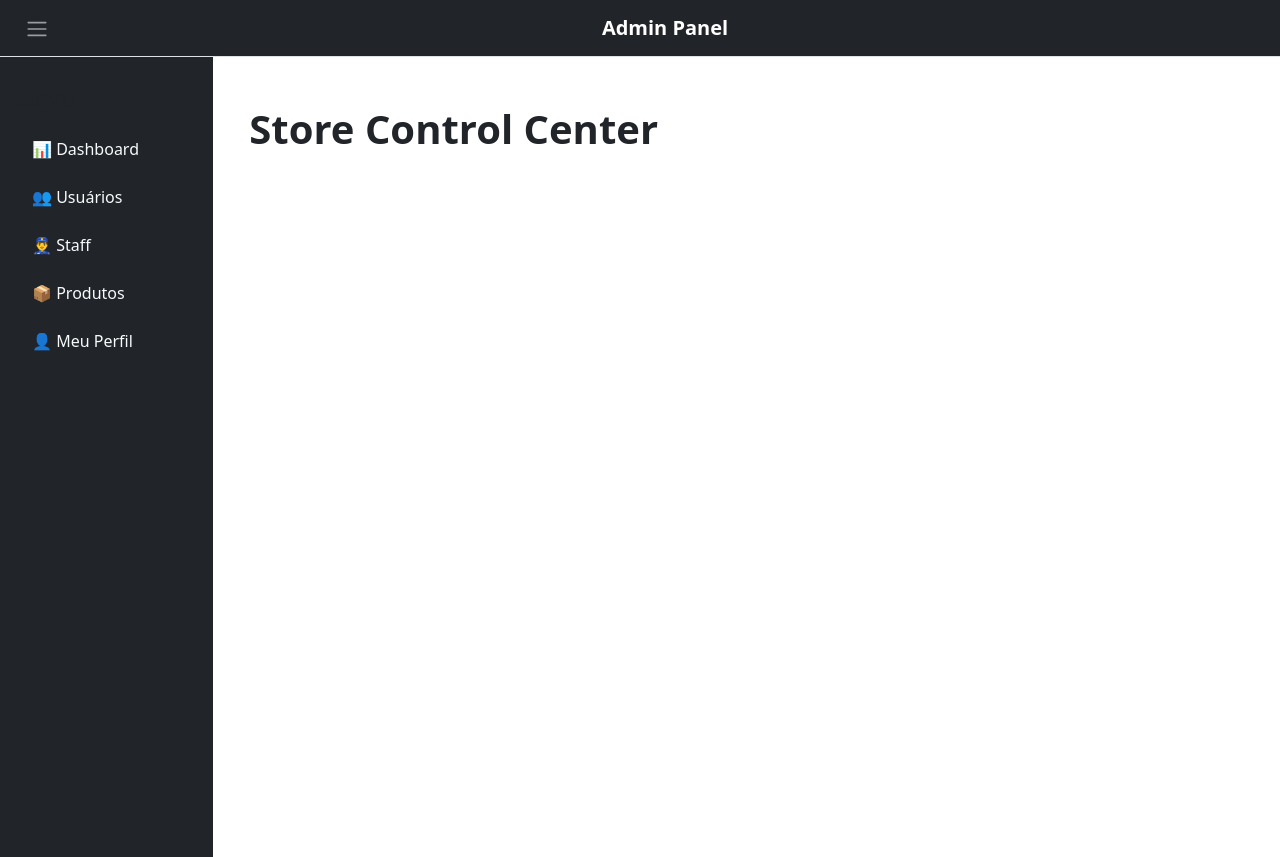
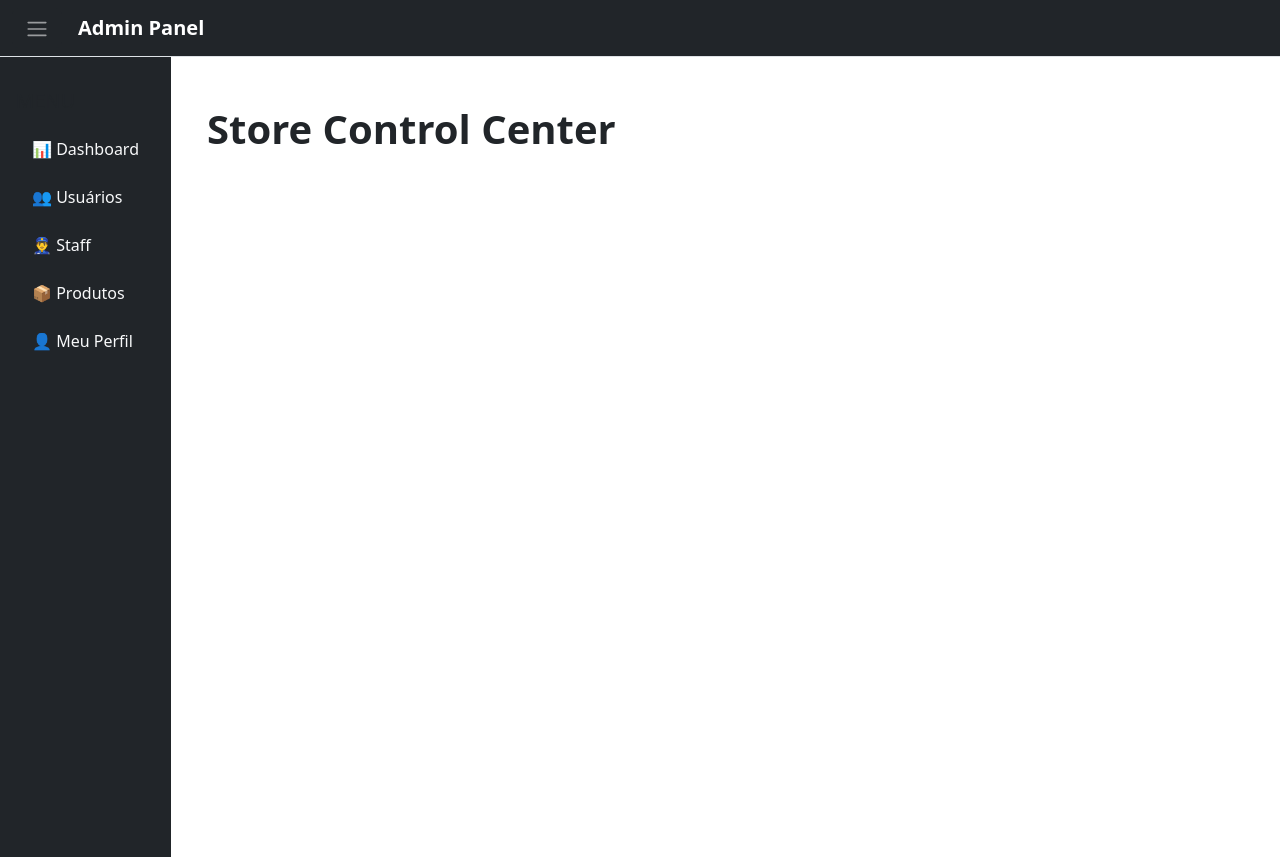
Before and after one commit to jpaulorbbr/Web-Dev-Portfolio---ecommerce-main, a Django app: page /admin/ in a window 1280 px wide. Run offline with Django 5.2, Linux system fonts and the light colour scheme; parts of the project's set-up code (start-up, migrations or seed data) failed here and were passed over.

Commit message:
2026-07-3

```diff
--- a/ecommerce/templates/custom-admin/admin-base.html
+++ b/ecommerce/templates/custom-admin/admin-base.html
@@ -13,7 +13,7 @@
 </head>
 <body class="bg-light">
 
-    <!-- Navbar Superior -->
+    <!-- Navbar -->
     <nav class="navbar navbar-expand-lg navbar-dark bg-dark border-bottom">
         <div class="container-fluid">
             <button class="btn btn-dark me-3" id="sidebarToggle">
@@ -21,7 +21,7 @@
             </button>
             <a class="navbar-brand fw-bold" href="/admin/">Admin Panel</a>
 
-            <div class="d-flex align-items-center gap-3">
+            <div class="d-flex align-items-center gap-3 ms-auto">
                 {% if user.is_authenticated %}
                     <span class="text-light">Olá, <strong>{{ user.username }}</strong></span>
                     <a href="/admin/logout/" class="btn btn-outline-light btn-sm">Sair</a>
@@ -30,10 +30,9 @@
         </div>
     </nav>
 
-    <div class="container-fluid">
-        <div class="row">
-            <!-- Sidebar Colapsável -->
-            <div id="sidebar" class="col-lg-2 bg-dark text-white min-vh-100 p-3 sidebar-expanded">
+    <div class="d-flex">
+        <!-- Sidebar -->
+        <div id="sidebar" class="bg-dark text-white min-vh-100 p-3 sidebar-expanded">
             <h5 class="text-uppercase text-muted mt-3 mb-3">Menu</h5>
             <ul class="nav flex-column">
                 <li class="nav-item mb-2"><a href="/admin/" class="nav-link text-light active">📊 Dashboard</a></li>
@@ -44,23 +43,26 @@
             </ul>
         </div>
 
-            <!-- Conteúdo Principal -->
-            <main id="main-content" class="col-lg-10 p-4 bg-white min-vh-100">
+        <!-- Conteúdo -->
+        <main id="main-content" class="flex-grow-1 p-4 bg-white min-vh-100">
             {% block content %}
             {% endblock %}
         </main>
     </div>
-    </div>
 
     <script src="https://cdn.jsdelivr.net/npm/bootstrap@5.3.3/dist/js/bootstrap.bundle.min.js"></script>
     <script>
+        document.addEventListener('DOMContentLoaded', function() {
             const sidebar = document.getElementById('sidebar');
             const mainContent = document.getElementById('main-content');
             const toggleBtn = document.getElementById('sidebarToggle');
 
+            if (toggleBtn && sidebar && mainContent) {
                 toggleBtn.addEventListener('click', () => {
                     sidebar.classList.toggle('sidebar-collapsed');
                     mainContent.classList.toggle('main-expanded');
+                });
+            }
         });
     </script>
     {% block extra_scripts %}{% endblock %}
```
Also changed, not shown: 1 other file. Lines whose indentation alone changed are shown as unchanged.
